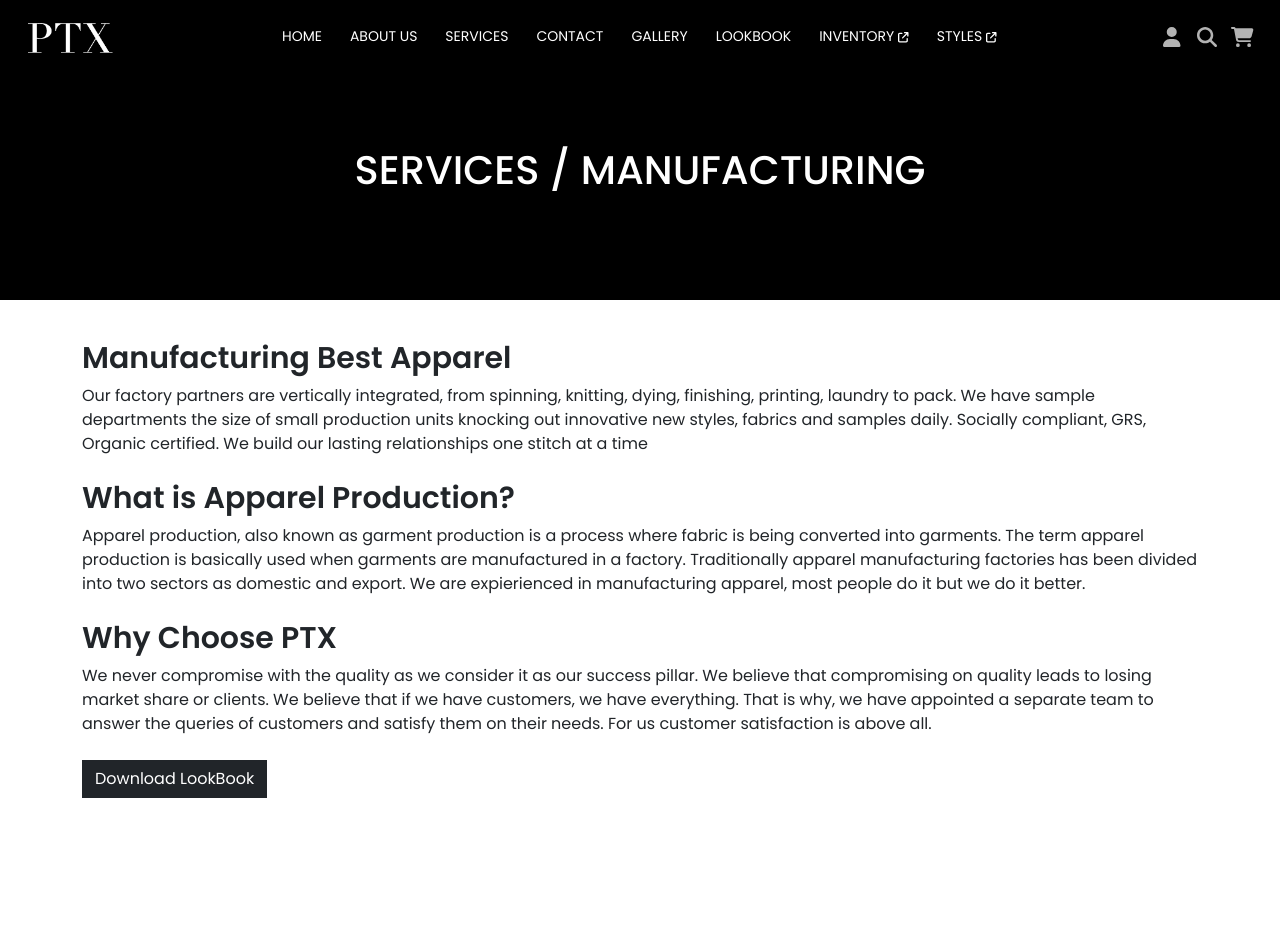
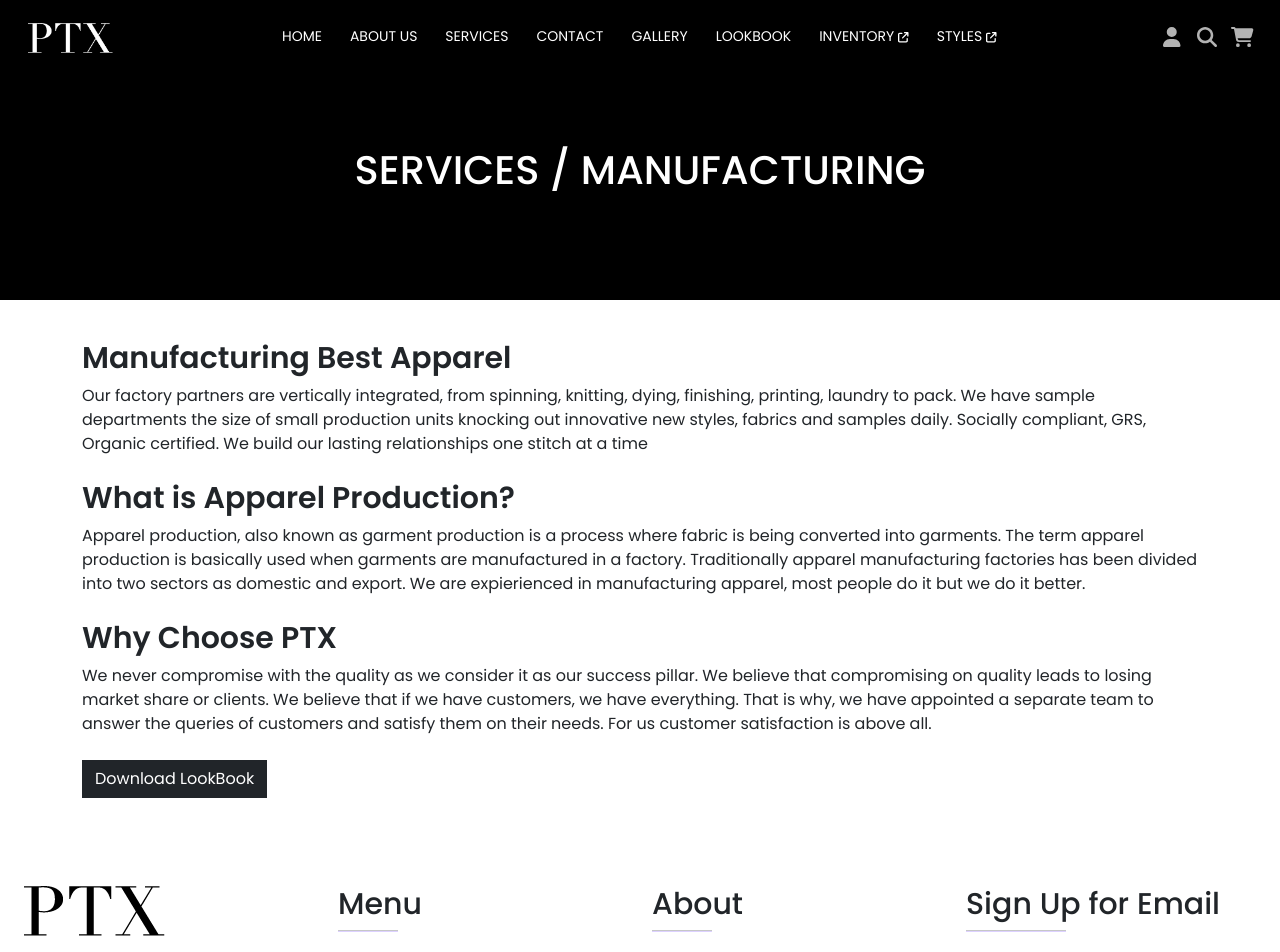
Before and after one commit to Zeeshanprojects/PTX-2, a React (Create React App) app in the folder PTX-2/ptx-2/: page /Manufacturing in a window 1280 px wide. Shown: the top 952 px of the page. Before the commit the page ends 822 px from the top, so only its background shows below. Built offline with nearby package versions, Linux system fonts and the light colour scheme.

Commit message:
Code Updated

```diff
--- a/PTX-2/ptx-2/src/Pages/AboutUs.jsx
+++ b/PTX-2/ptx-2/src/Pages/AboutUs.jsx
@@ -12,7 +12,6 @@ export default function AboutUs() {
   <div className='background-color'>
   <h1 className="text-center">WHO WE ARE</h1>
   </div>
-
 
       <div className="container my-5">
   <div className="row align-items-stretch g-4">
--- a/PTX-2/ptx-2/src/Pages/AboutUs.style.css
+++ b/PTX-2/ptx-2/src/Pages/AboutUs.style.css
@@ -43,7 +43,7 @@
   .service-card {
     background-color: #f8f9fa; /* Lightest gray */
     border-radius: 12px;
-    box-shadow: 0 0.5rem 1.5rem rgba(0, 0, 0, 0.15) !important;
+    box-shadow: 0 0.5rem 1rem rgba(0, 0, 0, 0.15) !important;
     transition: transform 0.3s ease, box-shadow 0.3s ease;
   }
 
--- a/PTX-2/ptx-2/src/Pages/Manufacturing.jsx
+++ b/PTX-2/ptx-2/src/Pages/Manufacturing.jsx
@@ -1,7 +1,7 @@
 import { useEffect } from "react";
 import React from "react";
 import Images from "../Images/Image";
-
+import Footer from "../Components/Footer";
 
 export default function Manufacturing() {
   useEffect(() => {
@@ -78,7 +78,7 @@ export default function Manufacturing() {
         </div>
       </div>
       <br />
-
+ <Footer/>
     </>
   );
 }
```
